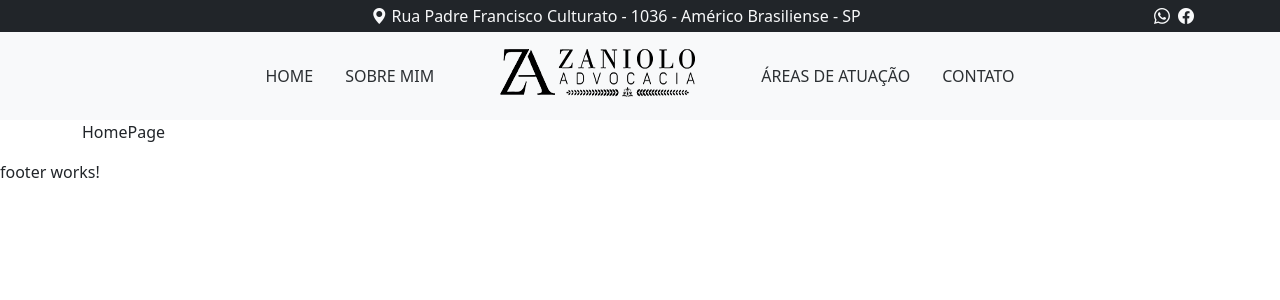
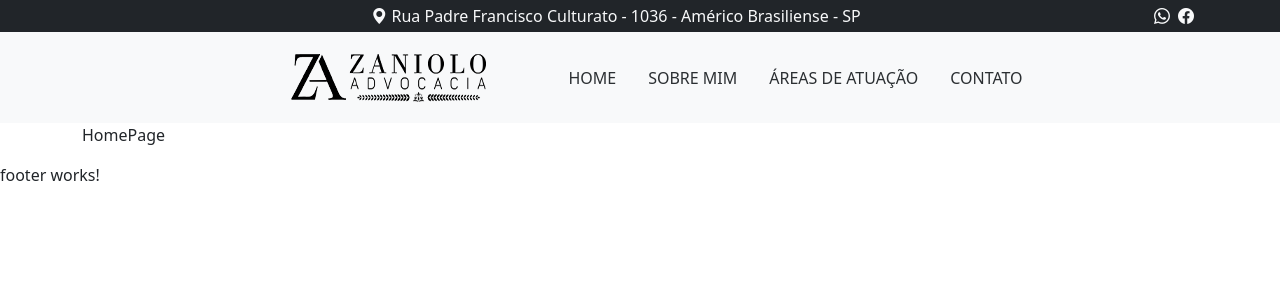
Before and after one commit to jhops10/advocaciazaniolo, an Angular app: page / in a window 1280 px wide. Shown: the top 300 px of the page. Built offline with nearby package versions, Linux system fonts and the light colour scheme.

Commit message:
header finalizado

```diff
--- a/src/app/shared/header/header.component.html
+++ b/src/app/shared/header/header.component.html
@@ -1,14 +1,26 @@
 <app-topper></app-topper>
+
 <header
-  class="container-fluid bg-body-tertiary d-flex justify-content-center p-2"
+  class="container-fluid bg-body-tertiary p-2 d-flex justify-content-center"
 >
   <nav class="navbar navbar-expand-lg">
-    <div class="container-fluid collapse navbar-collapse">
-      <!-- <a href="#">
+    <div class="container">
+      <a class="navbar-brand" href="#">
         <img src="assets/imagens/za-logo.png" alt="Logo" class="mx-5" />
-      </a> -->
+      </a>
+      <button
+        class="navbar-toggler"
+        type="button"
+        data-bs-toggle="collapse"
+        data-bs-target="#navbarNav"
+        aria-controls="navbarNav"
+        aria-expanded="false"
+        aria-label="Toggle navigation"
+      >
+        <span class="navbar-toggler-icon"></span>
+      </button>
       <div class="collapse navbar-collapse" id="navbarNav">
-        <ul class="navbar-nav">
+        <ul class="navbar-nav ms-auto">
           <li class="nav-item">
             <a
               class="nav-link fs-6 p-3 text-secondary-emphasis fw-normal"
@@ -23,9 +35,6 @@
               >SOBRE MIM</a
             >
           </li>
-          <a href="#">
-            <img src="assets/imagens/za-logo.png" alt="Logo" class="mx-5" />
-          </a>
           <li class="nav-item">
             <a
               class="nav-link fs-6 p-3 text-secondary-emphasis fw-normal"
@@ -45,5 +54,3 @@
     </div>
   </nav>
 </header>
-
-<!-- https://static.wixstatic.com/media/3ed83b_7d4ad9be70cc4b7db1cbb6b793f319ae~mv2.png/v1/fill/w_199,h_49,al_c,q_85,usm_0.66_1.00_0.01,enc_auto/3ed83b_7d4ad9be70cc4b7db1cbb6b793f319ae~mv2.png -->
```
